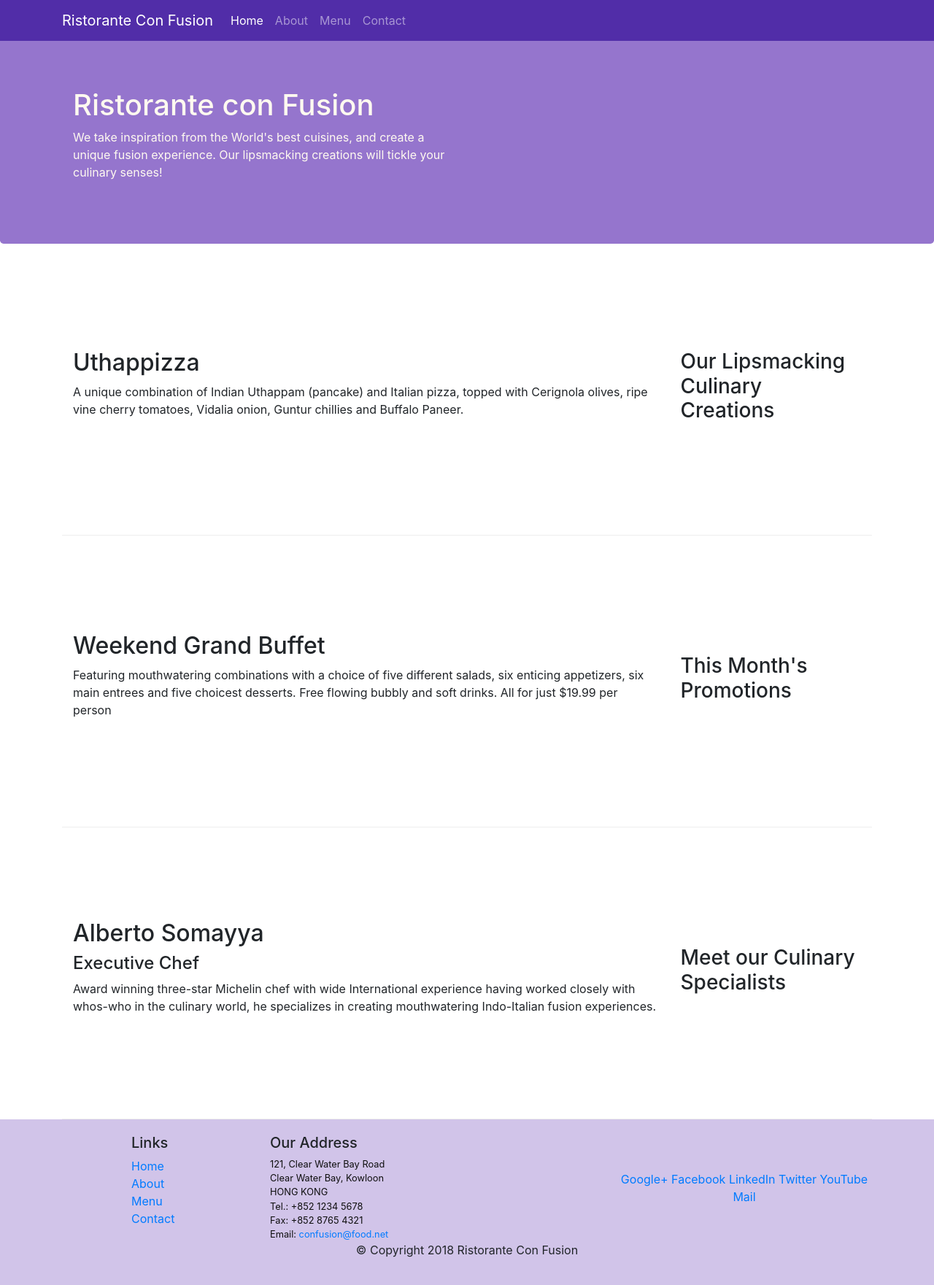
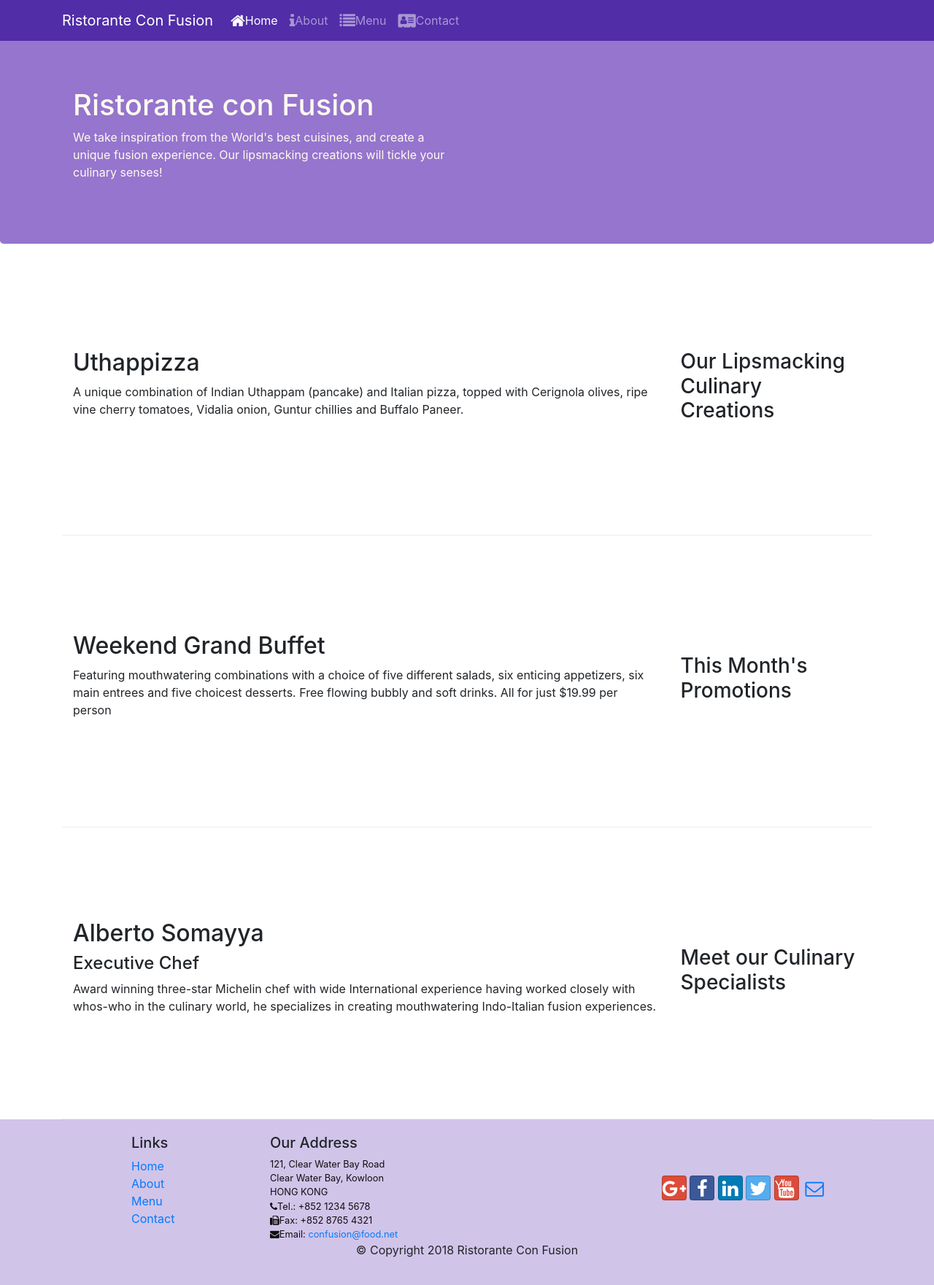
Before and after one commit to Miguel-1974/conFusion, a website: page index.html in a window 1280 px wide. Shown: the whole page at 73% size. Drawn offline with nearby package versions, Linux system fonts and the light colour scheme.

Commit message:
Icon Fonts

```diff
--- a/index.html
+++ b/index.html
@@ -9,6 +9,8 @@
 
     <!-- Bootstrap CSS -->
     <link rel="stylesheet" href="node_modules/bootstrap/dist/css/bootstrap.min.css">
+    <link rel="stylesheet" href="node_modules/font-awesome/css/font-awesome.min.css">
+    <link rel="stylesheet" href="node_modules/bootstrap-social/bootstrap-social.css">
     <link rel="stylesheet" href="css/styles.css">
 
     <title>Ristorante Con Fusion</title>
@@ -23,10 +25,16 @@
             <a class="navbar-brand" href="#">Ristorante Con Fusion</a>
             <div class="collapse navbar-collapse" id="Navbar">
                 <ul class="navbar-nav mr-auto">
-                    <li class="nav-item active"><a class="nav-link" href="#">Home</a></li>
-                    <li class="nav-item"><a class="nav-link" href="./aboutus.html">About</a></li>
-                    <li class="nav-item"><a class="nav-link" href="#">Menu</a></li>
-                    <li class="nav-item"><a class="nav-link" href="#">Contact</a></li>
+                    <li class="nav-item active">
+                        <a class="nav-link" href="#"><span class="fa fa-home fa-lg"></span>Home</a>
+                    </li>
+                    <li class="nav-item">
+                        <a class="nav-link" href="./aboutus.html"><span class="fa fa-info fa-lg"></span>About</a>
+                    </li>
+                    <li class="nav-item">
+                        <a class="nav-link" href="#"><span class="fa fa-list fa-lg"></span>Menu</a></li>
+                    <li class="nav-item">
+                        <a class="nav-link" href="#"><span class="fa fa-address-card fa-lg"></span>Contact</a></li>
                 </ul>
             </div>
         </div>
@@ -96,19 +104,19 @@
 		              121, Clear Water Bay Road<br>
 		              Clear Water Bay, Kowloon<br>
 		              HONG KONG<br>
-		              Tel.: +852 1234 5678<br>
-		              Fax: +852 8765 4321<br>
-		              Email: <a href="mailto:confusion@food.net">confusion@food.net</a>
+		              <i class="fa fa-phone"></i>Tel.: +852 1234 5678<br>
+		              <i class="fa fa-fax"></i>Fax: +852 8765 4321<br>
+		              <i class="fa fa-envelope"></i>Email: <a href="mailto:confusion@food.net">confusion@food.net</a>
 		           </address>
 		       </div>
                 <div class="col-12 col-sm-4 align-self-center">
                     <div class="text-center">
-                        <a href="http://google.com/+">Google+</a>
-                        <a href="http://www.facebook.com/profile.php?id=">Facebook</a>
-                        <a href="http://www.linkedin.com/in/">LinkedIn</a>
-                        <a href="http://twitter.com/">Twitter</a>
-                        <a href="http://youtube.com/">YouTube</a>
-                        <a href="mailto:">Mail</a>
+                        <a class="btn btn-social-icon btn-google" href="http://google.com/+"><i class="fa fa-google-plus fa-lg"></i></a>
+                        <a class="btn btn-social-icon btn-facebook" href="http://www.facebook.com/profile.php?id="><i class="fa fa-facebook fa-lg"></i></a>
+                        <a class="btn btn-social-icon btn-linkedin" href="http://www.linkedin.com/in/"><i class="fa fa-linkedin fa-lg"></i></a>
+                        <a class="btn btn-social-icon btn-twitter" href="http://twitter.com/"><i class="fa fa-twitter fa-lg"></i></a>
+                        <a class="btn btn-social-icon btn-google" href="http://youtube.com/"><i class="fa fa-youtube fa-lg"></i>YouTube</a>
+                        <a class="btn btn-social-icon" href="mailto:"><i class="fa fa-envelope-o fa-lg"></i></a>
                     </div>
                 </div>
            </div>
--- a/package.json
+++ b/package.json
@@ -15,6 +15,8 @@
   },
   "dependencies": {
     "bootstrap": "^4.0.0",
+    "bootstrap-social": "^5.1.1",
+    "font-awesome": "^4.7.0",
     "jquery": "^3.3.1",
     "popper.js": "^1.12.9"
   }
```
Also changed, not shown: aboutus.html (+21 -13 lines), 1 other file.
